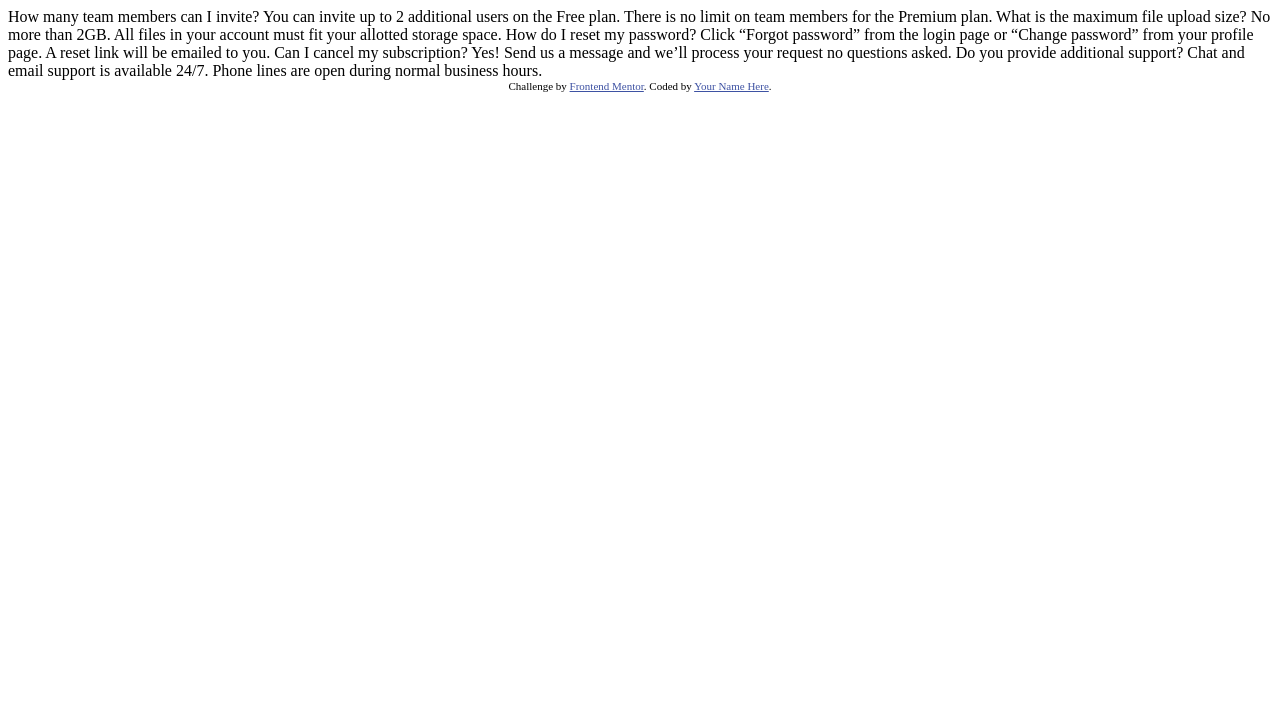
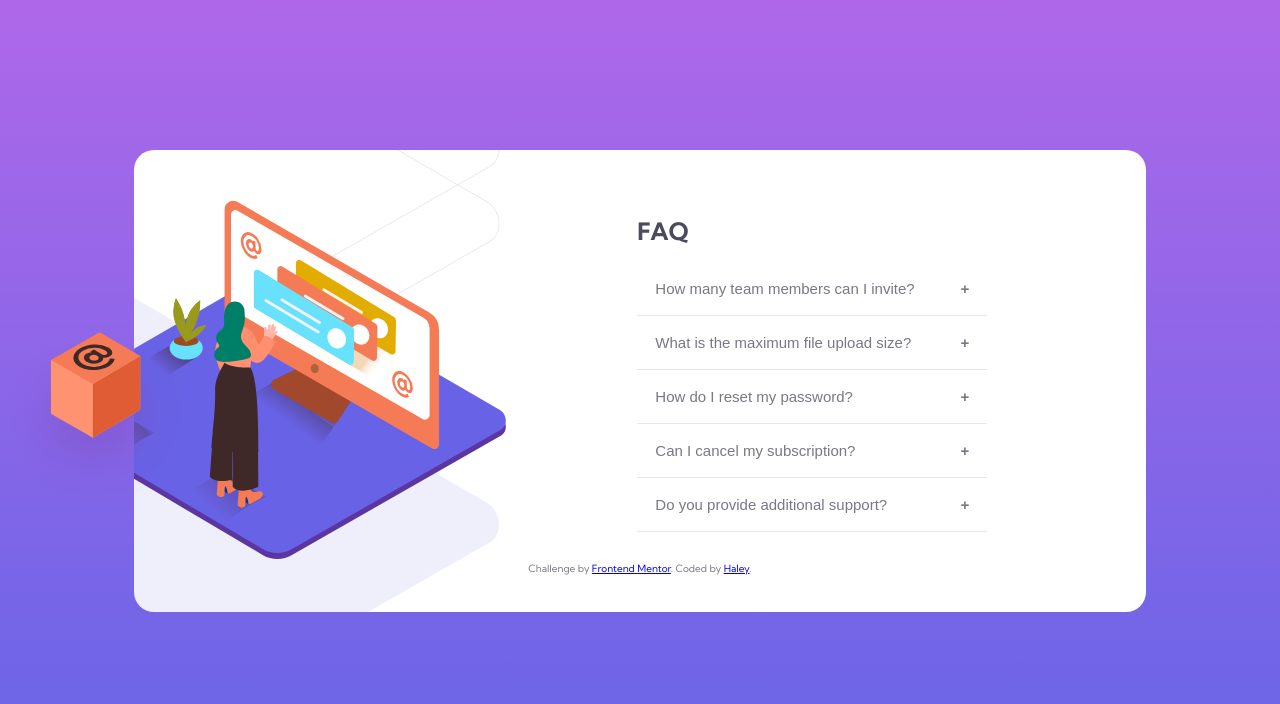
Before and after one commit to Haley-Seo/faq-accordion-card-main, a plain HTML site: page index.html in a window 1280 px wide. Drawn offline with Linux system fonts and the light colour scheme.

Commit message:
desktop version completed

```diff
--- a/index.html
+++ b/index.html
@@ -1,40 +1,69 @@
 <!DOCTYPE html>
 <html lang="en">
+
 <head>
   <meta charset="UTF-8">
-  <meta name="viewport" content="width=device-width, initial-scale=1.0"> <!-- displays site properly based on user's device -->
+  <meta name="viewport" content="width=device-width, initial-scale=1.0">
+  <!-- displays site properly based on user's device -->
+  <link rel="preconnect" href="https://fonts.gstatic.com">
+  <link href="https://fonts.googleapis.com/css2?family=Kumbh+Sans:wght@400;700&display=swap" rel="stylesheet">
 
   <link rel="icon" type="image/png" sizes="32x32" href="./images/favicon-32x32.png">
+  <link rel="stylesheet" href="style.css">
+  <title>Frontend Mentor | FAQ Accordion Card</title>
+</head>
 
-  <title>Frontend Mentor | FAQ Accordion Card</title>
+<body>
+  <img class="img-small" src="images/illustration-box-desktop.svg">
+  <div class="content-wrapper">
+    <div class="content">
+      <img class="img-big" src="images/illustration-woman-online-desktop.svg">
+      <img class="img-big-bg" src="images/bg-pattern-desktop.svg">
 
-  <!-- Feel free to remove these styles or customise in your own stylesheet 👍 -->
-  <style>
-    .attribution { font-size: 11px; text-align: center; }
-    .attribution a { color: hsl(228, 45%, 44%); }
-  </style>
-</head>
-<body>
-  How many team members can I invite?
-  You can invite up to 2 additional users on the Free plan. There is no limit on
-  team members for the Premium plan.
+    </div>
+    <div class="content">
+      <h1>FAQ</h1>
+      <div class="question">
+        <button class="accordion">How many team members can I invite?</button>
+        <div class="panel">
+          <p> You can invite up to 2 additional users on the Free plan. There is no limit on
+            team members for the Premium plan.</p>
+        </div>
+      </div>
+      <div class="question">
+        <button class="accordion"> What is the maximum file upload size?</button>
+        <div class="panel">
+          <p> No more than 2GB. All files in your account must fit your allotted storage space.</p>
+        </div>
+      </div>
+      <div class="question">
+        <button class="accordion">How do I reset my password?</button>
+        <div class="panel">
+          <p>Click “Forgot password” from the login page or “Change password” from your profile page.
+            A reset link will be emailed to you.</p>
+        </div>
+      </div>
+      <div class="question">
+        <button class="accordion">Can I cancel my subscription?</button>
+        <div class="panel">
+          <p>Yes! Send us a message and we’ll process your request no questions asked.</p>
+        </div>
+      </div>
+      <div class="question">
+        <button class="accordion">Do you provide additional support?</button>
+        <div class="panel">
+          <p>Chat and email support is available 24/7. Phone lines are open during normal business hours.</p>
+        </div>
+      </div>
 
-  What is the maximum file upload size?
-  No more than 2GB. All files in your account must fit your allotted storage space.
 
-  How do I reset my password?
-  Click “Forgot password” from the login page or “Change password” from your profile page.
-  A reset link will be emailed to you.
-
-  Can I cancel my subscription?
-  Yes! Send us a message and we’ll process your request no questions asked.
-
-  Do you provide additional support?
-  Chat and email support is available 24/7. Phone lines are open during normal business hours.
-
+    </div>
+  </div>
   <div class="attribution">
     Challenge by <a href="https://www.frontendmentor.io?ref=challenge" target="_blank">Frontend Mentor</a>.
-    Coded by <a href="#">Your Name Here</a>.
+    Coded by <a href="#">Haley</a>.
   </div>
+  <script src="index.js"></script>
 </body>
+
 </html>
--- /dev/null
+++ b/index.js
@@ -0,0 +1,14 @@
+var acc = document.getElementsByClassName('accordion');
+var i;
+
+for (i = 0; i < acc.length; i++) {
+  acc[i].addEventListener('click', function () {
+    this.classList.toggle('active');
+    var panel = this.nextElementSibling;
+    if (panel.style.maxHeight) {
+      panel.style.maxHeight = null;
+    } else {
+      panel.style.maxHeight = panel.scrollHeight + 'px';
+    }
+  });
+}
--- /dev/null
+++ b/style.css
@@ -0,0 +1,116 @@
+html,
+body {
+  min-height: 100%;
+}
+body {
+  height: 100vh;
+}
+
+body {
+  background: linear-gradient(hsl(273, 75%, 66%), hsl(240, 73%, 65%));
+  color: hsl(240, 6%, 50%);
+  font-family: 'Kumbh Sans', sans-serif;
+  font-size: 12px;
+  height: 100%;
+}
+
+.img-small {
+  position: absolute;
+  left: 0px;
+  top: 330px;
+  z-index: 10;
+}
+.content-wrapper {
+  width: 80%;
+  background: #fff;
+  margin: auto;
+  margin-top: 150px;
+  border-radius: 20px;
+}
+
+.content {
+  display: inline-block;
+  position: relative;
+  width: 33%;
+  min-width: 350px;
+  padding: 50px;
+  margin: auto;
+  vertical-align: top;
+  overflow: hidden;
+}
+.img-big {
+  position: relative;
+  left: -150px;
+  z-index: 5;
+  object-fit: cover;
+}
+.img-big-bg {
+  position: absolute;
+  top: -300px;
+  left: -600px;
+  z-index: 3;
+  /* overflow: hidden; */
+}
+
+h1 {
+  color: hsl(237, 12%, 33%);
+}
+.question {
+  border-bottom: hsl(240, 5%, 91%) 1px solid;
+}
+
+.accordion {
+  background-color: #fff;
+  color: hsl(240, 6%, 50%);
+  cursor: pointer;
+  padding: 18px;
+  width: 100%;
+  border: none;
+  text-align: left;
+  outline: none;
+  font-size: 15px;
+  transition: 0.4s;
+}
+
+.accordion:hover {
+  /* background-color: #ccc; */
+  color: hsl(14, 88%, 65%);
+}
+
+.accordion.active {
+  color: hsl(237, 12%, 33%);
+  font-weight: 700;
+}
+.accordion:after {
+  /* + */
+  content: '\002B';
+  color: hsl(240, 6%, 50%);
+  font-weight: 700;
+  float: right;
+  margin-left: 5px;
+}
+
+.active:after {
+  /* - */
+  content: '\2212';
+  color: hsl(240, 6%, 50%);
+  font-weight: 700;
+}
+
+.panel {
+  padding: 0 18px;
+  background-color: white;
+  max-height: 0;
+  overflow: hidden;
+  transition: max-height 0.2s ease-out;
+}
+
+.attribution {
+  width: 100%;
+  position: relative;
+  bottom: 50px;
+  margin: auto;
+  text-align: center;
+  font-size: 10px;
+  color: hsl(240, 6%, 50%);
+}
```
